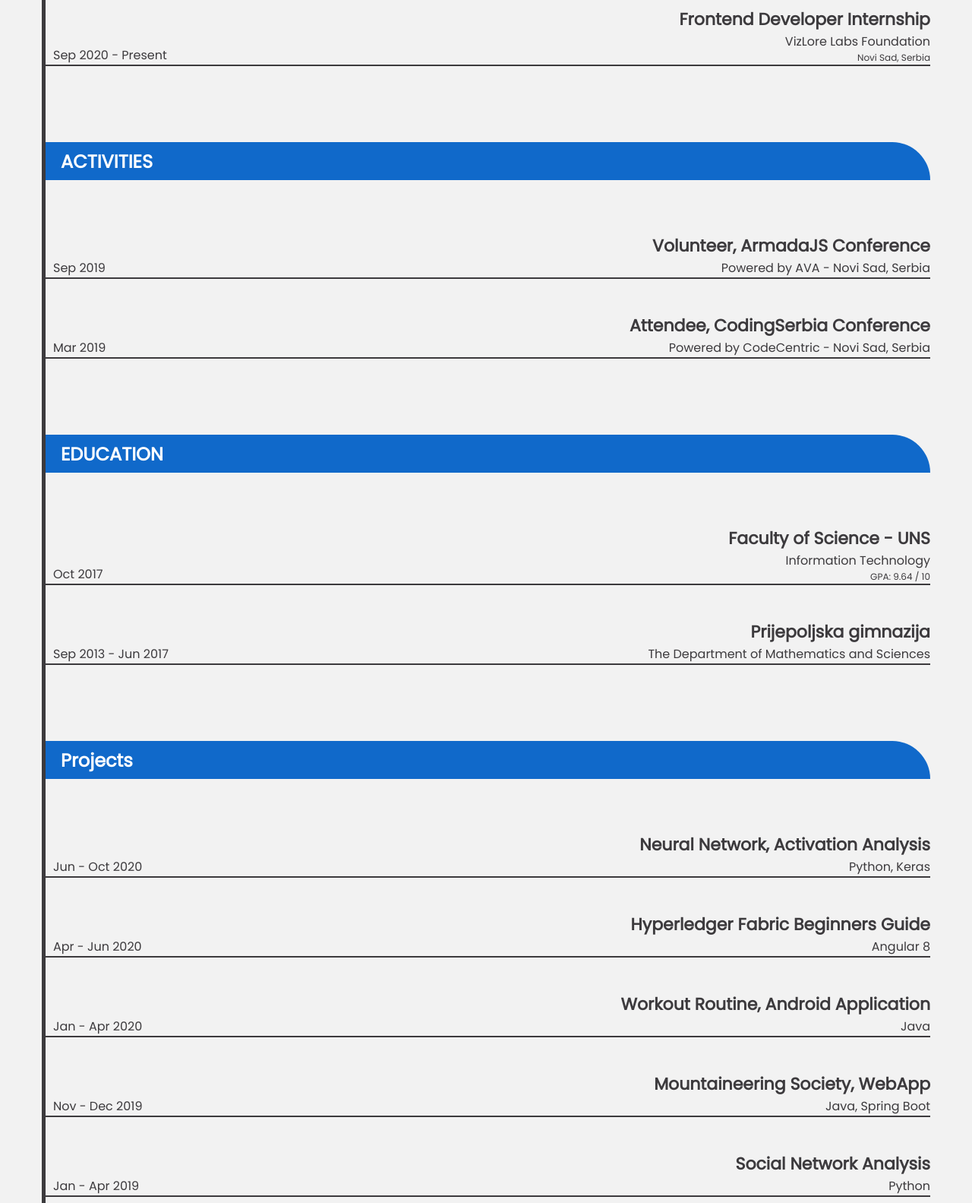
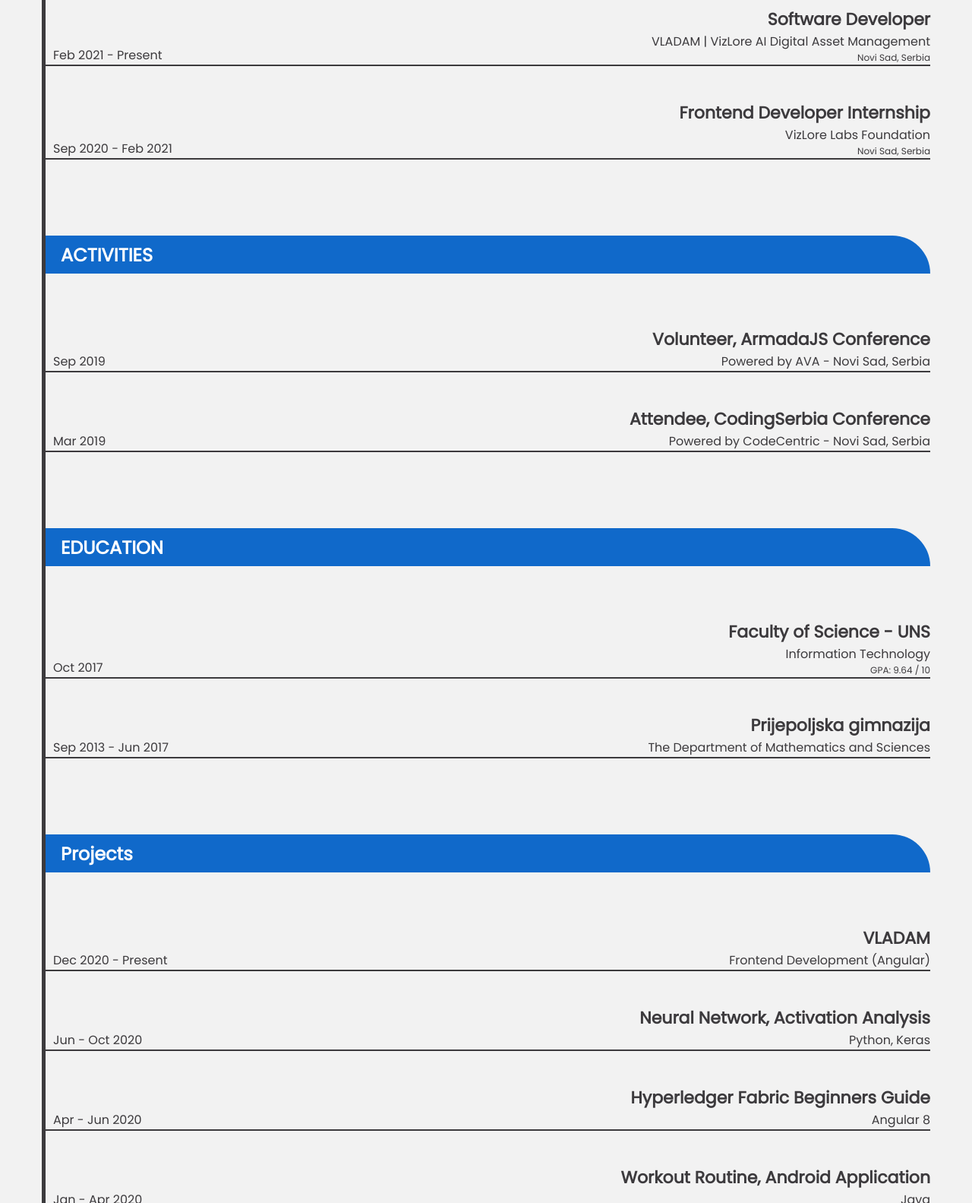
Before and after one commit to Li54nder/personal, a plain HTML site: page index.html in a window 1280 px wide. Shown: the part 1240-2823 px from the top of the page at 76% size. Drawn offline with Linux system fonts and the light colour scheme.

Commit message:
update Mar2021

```diff
--- a/index.html
+++ b/index.html
@@ -112,7 +112,17 @@
                 <div class="wrapper">
                     <div class="item">
                         <div class="date">
-                            Sep 2020 - Present
+                            Feb 2021 - Present
+                        </div>
+                        <div class="info">
+                            <h2>Software Developer</h2>
+                            <p>VLADAM | VizLore AI Digital Asset Management</p>
+                            <small>Novi Sad, Serbia</small>
+                        </div>
+                    </div>
+                    <div class="item">
+                        <div class="date">
+                            Sep 2020 - Feb 2021
                         </div>
                         <div class="info">
                             <h2>Frontend Developer Internship</h2>
@@ -189,6 +199,16 @@
                 </div>
 
                 <div class="wrapper">
+                    <div class="item">
+                        <div class="date">
+                            Dec 2020 - Present
+                        </div>
+                        <div class="info">
+                            <h2><a href="https://vladam.ai" target="blank">VLADAM</a></h2>
+                            <p>Frontend Development (Angular)</p>
+                        </div>
+                    </div>
+
                     <div class="item">
                         <div class="date">
                             Jun - Oct 2020
```
